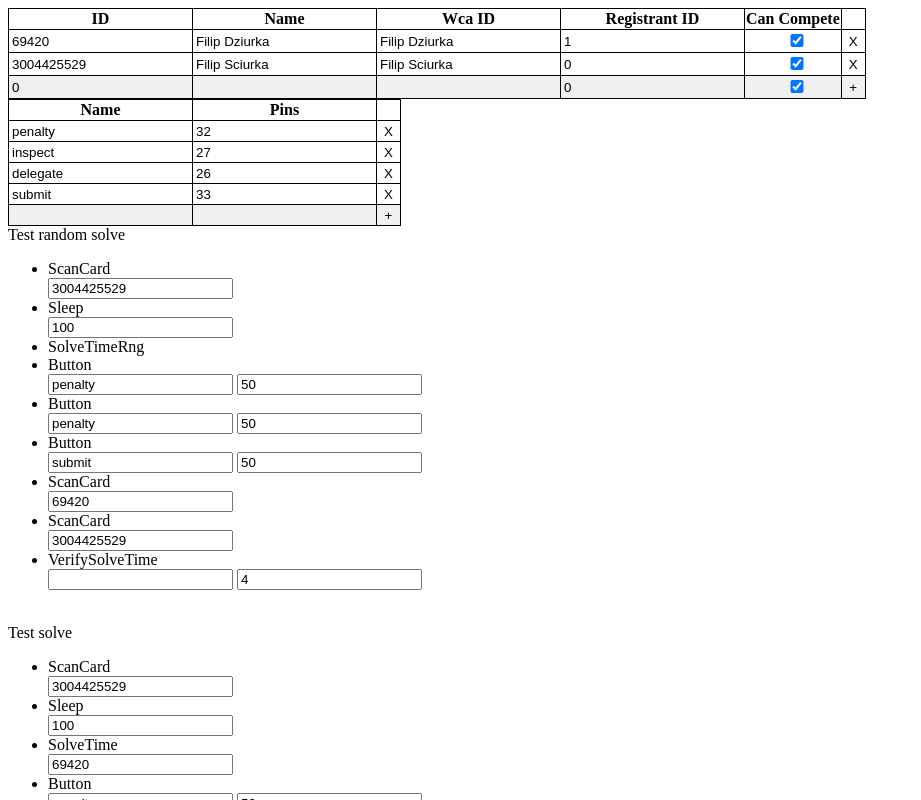
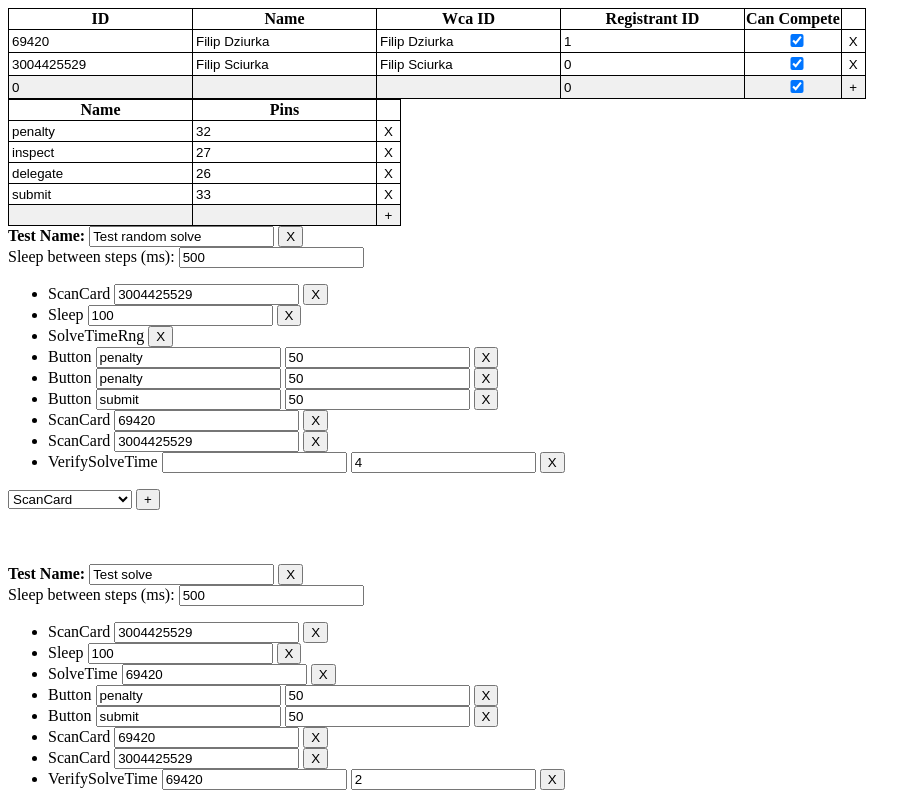
Before and after one commit to FKMTime/e2e-creator, a SvelteKit app: page / in a window 1280 px wide. Both pictures are taken after a click on the button "Load sample". Shown: the top 800 px of the page, without its empty margins (0-921 px from the left). Built offline with nearby package versions, Linux system fonts and the light colour scheme.

Commit message:
wip: add/remove steps/tests in e2e creator

```diff
--- a/src/routes/+page.svelte
+++ b/src/routes/+page.svelte
@@ -1,5 +1,5 @@
 <script lang="ts">
-    import type { TestsRoot, Step } from "$lib/types";
+    import type { TestsRoot } from "$lib/types";
 
     let files: FileList | any;
     let testRoot: TestsRoot | null = null;
@@ -42,7 +42,7 @@
         if (!testRoot) return;
         let card = testRoot.cards[id];
         delete testRoot.cards[id];
-        testRoot.cards[newId] = card;
+        testRoot.cards[parseInt(newId)] = card;
         testRoot = testRoot;
     }
 
@@ -104,6 +104,59 @@
         buttonsNewPins = "";
     }
 
+    function deleteTestStep(testIdx: number, stepIdx: number) {
+        if (!testRoot) return;
+        testRoot.tests[testIdx].steps.splice(stepIdx, 1);
+        testRoot = testRoot;
+    }
+
+    function addNewTestStep(testIdx: number, type: string) {
+        if (!testRoot) return;
+
+        let step: any = { type };
+        switch (type) {
+            case "ScanCard":
+                step.data = null;
+                break;
+            case "Sleep":
+                step.data = null;
+            case "SolveTime":
+                step.data = null;
+                break;
+            case "Button":
+                step.data = { name: "", time: 50 };
+                break;
+            case "DelegateResolve":
+                step.data = { shouldScanCards: false, penalty: 0, value: 0 };
+                break;
+            case "DelegateResolve":
+                step.data = { shouldScanCards: false, penalty: 0, value: 0 };
+                break;
+            case "VerifySolveTime":
+                step.data = { time: null, penalty: 0 };
+                break;
+        }
+
+        testRoot.tests[testIdx].steps.push(step);
+        testRoot = testRoot;
+    }
+
+    function addNewTest(name: string) {
+        if (!testRoot) return;
+        testRoot.tests.push({
+            name,
+            sleepBetween: 500,
+            steps: [],
+        });
+        testRoot = testRoot;
+    }
+
+    function removeTest(testIdx: number) {
+        if (!testRoot) return;
+        testRoot.tests.splice(testIdx, 1);
+        testRoot = testRoot;
+    }
+
     async function test() {
         console.log(testRoot);
     }
@@ -140,24 +193,30 @@
                 </td>
 
                 <td>
-                    <input type="text" bind:value={testRoot.cards[id].name} />
+                    <input
+                        type="text"
+                        bind:value={testRoot.cards[parseInt(id)].name}
+                    />
                 </td>
 
                 <td>
-                    <input type="text" bind:value={testRoot.cards[id].name} />
+                    <input
+                        type="text"
+                        bind:value={testRoot.cards[parseInt(id)].name}
+                    />
                 </td>
 
                 <td>
                     <input
                         type="number"
-                        bind:value={testRoot.cards[id].registrantId}
+                        bind:value={testRoot.cards[parseInt(id)].registrantId}
                     />
                 </td>
 
                 <td>
                     <input
                         type="checkbox"
-                        bind:checked={testRoot.cards[id].canCompete}
+                        bind:checked={testRoot.cards[parseInt(id)].canCompete}
                     />
                 </td>
 
@@ -243,11 +302,24 @@
         </tr>
     </table>
 
-    {#each testRoot.tests as test}
-        {test.name}
+    {#each testRoot.tests as test, testIdx}
+        <label style="font-weight: bold;">
+            Test Name:
+            <input type="text" bind:value={test.name} />
+        </label>
+        <button on:click={() => removeTest(testIdx)}>X</button>
+
+        <br />
+
+        <label>
+            Sleep between steps (ms):
+            <input type="text" bind:value={test.sleepBetween} />
+        </label>
+
         <ul>
-            {#each test.steps as step}
-                <li>{step.type}</li>
+            {#each test.steps as step, stepIdx}
+                <li>
+                    {step.type}
                     {#if step.type == "ScanCard" || step.type == "Sleep" || step.type == "SolveTime"}
                         <input type="number" bind:value={step.data} />
                     {:else if step.type == "Button"}
@@ -264,12 +336,39 @@
                         <input type="number" bind:value={step.data.time} />
                         <input type="number" bind:value={step.data.penalty} />
                     {/if}
+
+                    <button on:click={() => deleteTestStep(testIdx, stepIdx)}
+                        >X</button
+                    >
+                </li>
             {/each}
         </ul>
 
+        <form
+            on:submit|preventDefault={(event) =>
+                addNewTestStep(testIdx, event.currentTarget[0].value)}
+        >
+            <select>
+                {#each ["ScanCard", "Sleep", "SolveTime", "Button", "DelegateResolve", "VerifySolveTime"] as stepType}
+                    <option value={stepType}>{stepType}</option>
+                {/each}
+            </select>
+
+            <button type="submit">+</button>
+        </form>
+
+        <br />
+        <br />
         <br />
     {/each}
 
+    <form
+        on:submit|preventDefault={(event) =>
+            addNewTest(event.currentTarget[0].value)}
+    >
+        <input type="text" />
+        <button type="submit">+</button>
+    </form>
     <button on:click={test}>Test</button>
 {/if}
 
```
Lines whose indentation alone changed are shown as unchanged.
